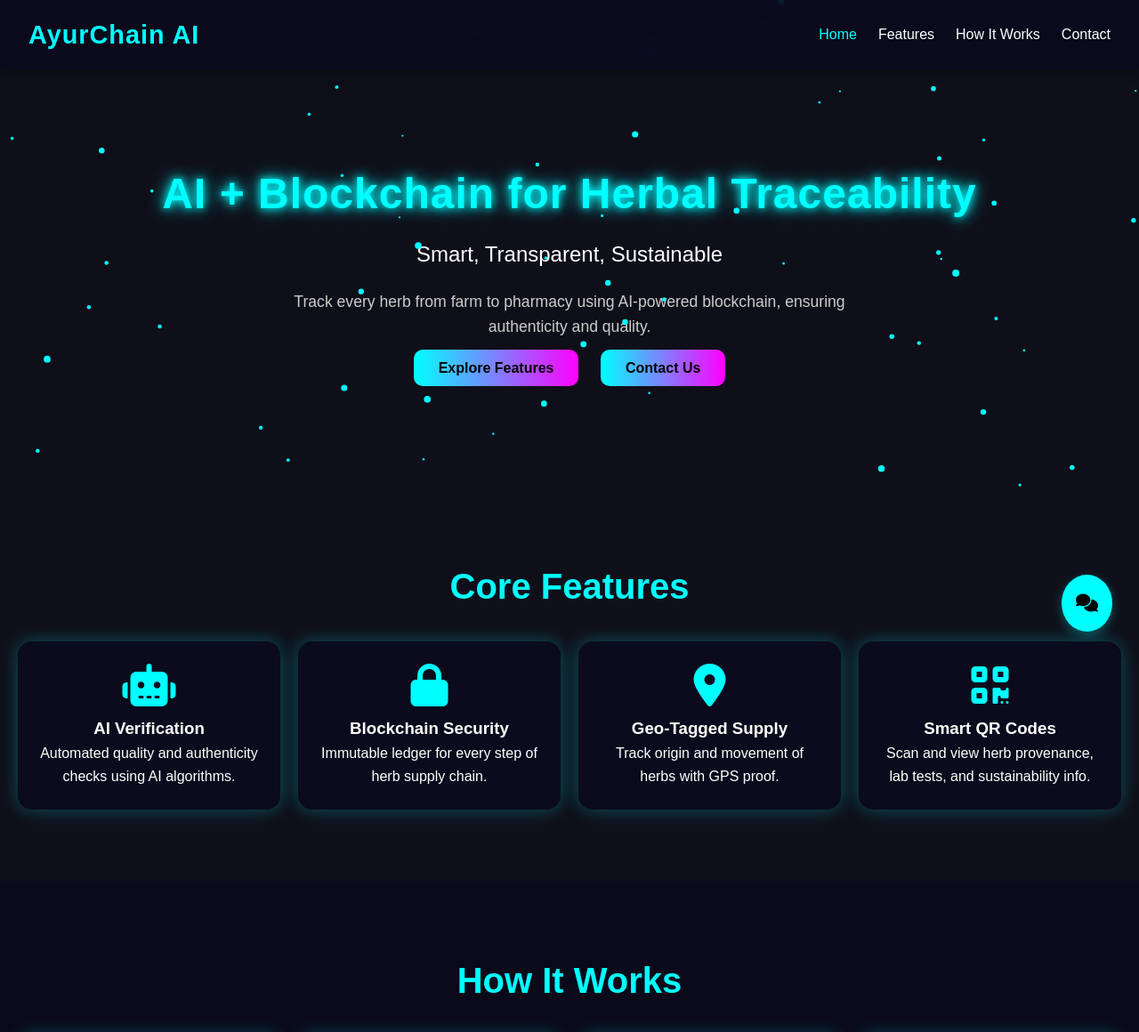
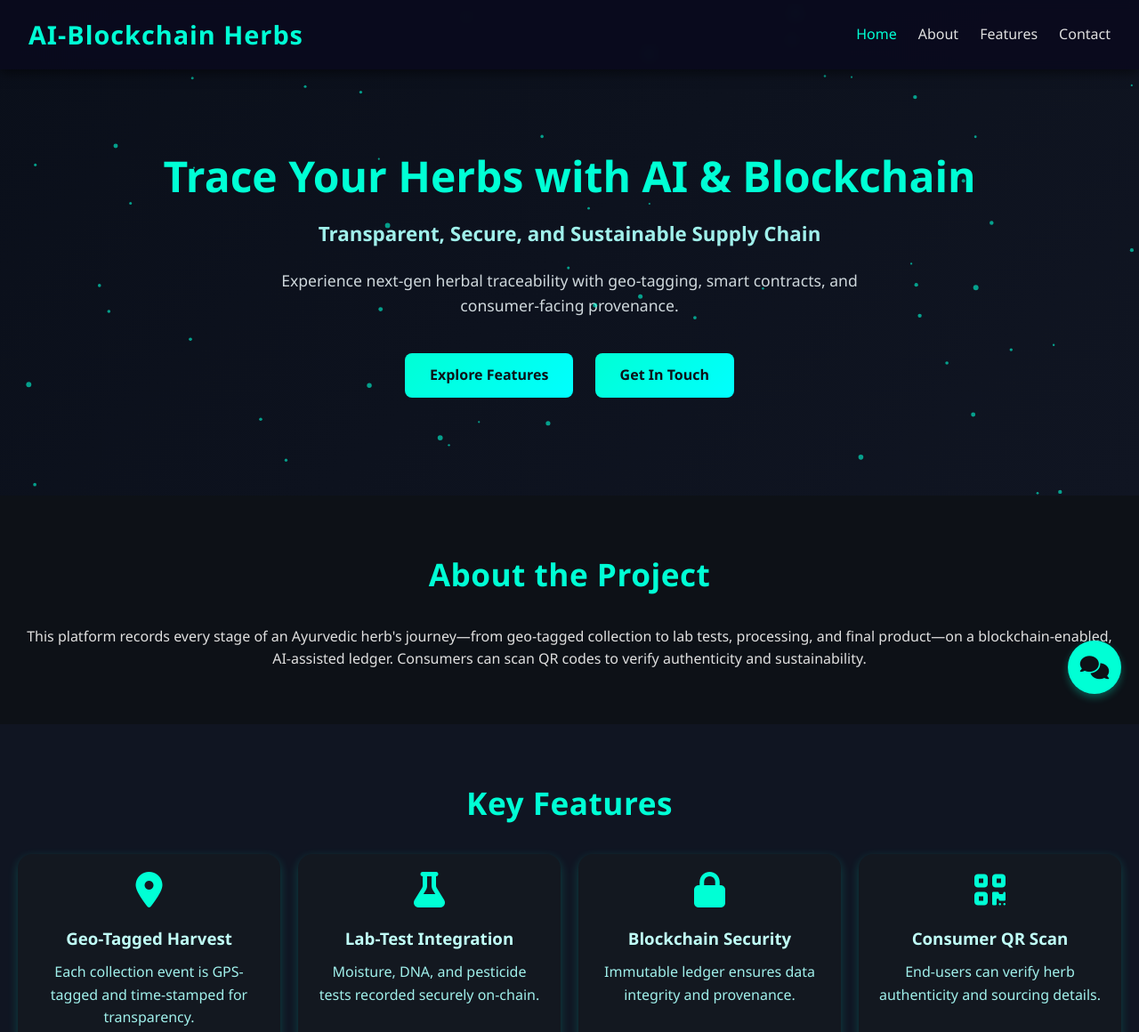
Before and after one commit to adityagopal1807/blockchain, a plain HTML site: page index.html in a window 1280 px wide. Shown: the top 1160 px of the page at 89% size. Drawn offline with Linux system fonts and the light colour scheme.

Commit message:
Update index.html

```diff
--- a/index.html
+++ b/index.html
@@ -1,194 +1,216 @@
 <!DOCTYPE html>
 <html lang="en">
 <head>
-<meta charset="UTF-8">
-<meta name="viewport" content="width=device-width, initial-scale=1.0">
-<title>AyurChain AI | Smart Herb Blockchain</title>
-<link rel="stylesheet" href="https://cdnjs.cloudflare.com/ajax/libs/font-awesome/6.4.0/css/all.min.css">
+<meta charset="UTF-8" />
+<meta name="viewport" content="width=device-width, initial-scale=1.0" />
+<title>AI Blockchain Herbal Trace</title>
+<link rel="stylesheet" href="https://cdnjs.cloudflare.com/ajax/libs/font-awesome/6.4.0/css/all.min.css" />
 <style>
-  html { scroll-behavior: smooth; }
-  * { margin: 0; padding: 0; box-sizing: border-box; font-family: 'Poppins', sans-serif; }
-  body { background: #0f0f1a; color: #fff; line-height: 1.6; overflow-x: hidden; }
+/* Basic Reset */
+* { margin:0; padding:0; box-sizing:border-box; font-family: 'Segoe UI', Tahoma, Geneva, Verdana, sans-serif; }
+body { background: #0d1117; color:#e0e0e0; line-height:1.6; scroll-behavior:smooth; }
 
-  a { text-decoration: none; }
+/* Navbar */
+nav {
+  position:fixed; top:0; left:0; width:100%; z-index:1000;
+  background: rgba(10,10,30,0.85); backdrop-filter: blur(6px);
+  display:flex; justify-content:space-between; align-items:center;
+  padding:1rem 2rem; box-shadow:0 4px 12px rgba(0,0,0,0.5);
+}
+nav .logo { color:#00ffd5; font-size:1.8rem; font-weight:bold; letter-spacing:1px; }
+nav ul { list-style:none; display:flex; gap:1.5rem; }
+nav ul li a { color:#e0e0e0; text-decoration:none; font-size:1rem; transition:0.3s; }
+nav ul li a:hover, nav ul li a.active { color:#00ffd5; }
+.menu-toggle { display:none; font-size:1.8rem; color:#00ffd5; cursor:pointer; }
 
-  /* ---------- NAVBAR ---------- */
-  nav {
-    position: fixed; width: 100%; top: 0; left: 0; z-index: 1000;
-    background: rgba(10,10,30,0.85); backdrop-filter: blur(8px);
-    display: flex; justify-content: space-between; align-items: center;
-    padding: 1rem 2rem; box-shadow: 0 4px 12px rgba(0,0,0,0.3);
+/* Hero Section */
+.hero {
+  position:relative; text-align:center; padding:160px 20px 100px;
+  background: linear-gradient(135deg,#0a0f1a,#101522);
+  overflow:hidden;
 }
-  nav .logo { color: #0ff; font-size: 1.8rem; font-weight: 700; letter-spacing: 1px; }
-  nav ul { list-style: none; display: flex; gap: 1.5rem; }
-  nav ul li a { color: #fff; font-weight: 500; transition: 0.3s; }
-  nav ul li a:hover, nav ul li a.active { color: #0ff; }
-  .menu-toggle { display: none; font-size: 1.8rem; color: #0ff; cursor: pointer; }
-  @media (max-width:768px){nav ul{display:none;flex-direction:column;background:rgba(10,10,30,0.95);position:absolute;top:60px;right:0;width:200px;padding:1rem;border-radius:8px}nav ul.show{display:flex}.menu-toggle{display:block}}
+.hero h1 { font-size:3rem; font-weight:700; color:#00ffd5; margin-bottom:0.5rem; }
+.hero h3 { font-size:1.4rem; color:#a0f0eb; margin-bottom:20px; }
+.hero p { font-size:1.1rem; max-width:650px; margin:0 auto 30px; color:#cfd8dc; }
+.hero canvas { position:absolute; top:0; left:0; z-index:0; }
 
-  /* ---------- HERO ---------- */
-  .hero { position: relative; text-align: center; padding: 180px 20px 120px; overflow: hidden; background: #0f0f1a; }
-  .hero h1 { font-size: 3rem; font-weight: 800; letter-spacing: 1px; color: #0ff; text-shadow: 0 0 10px #0ff, 0 0 20px #0ff; }
-  .hero h3 { font-size: 1.5rem; margin-top: 10px; font-weight: 400; color: #fff; }
-  .hero p { font-size: 1.1rem; margin: 20px auto; max-width: 700px; color: #ccc; }
-  .btn { background: linear-gradient(90deg,#0ff,#f0f); color: #000; padding: 12px 28px; font-weight: bold; border-radius: 10px; margin: 10px; transition:0.3s; cursor:pointer; }
-  .btn:hover { transform: translateY(-3px); box-shadow: 0 8px 20px rgba(0,255,255,0.5); }
+/* Buttons */
+.btn {
+  background: linear-gradient(135deg,#00ffd5,#0ff);
+  color:#0d1117; padding:12px 28px; border:none; border-radius:8px;
+  font-weight:bold; margin:10px; font-size:16px; cursor:pointer; text-decoration:none;
+  transition: transform 0.3s, box-shadow 0.3s;
+  display:inline-block; position:relative; z-index:1;
+}
+.btn:hover { transform:translateY(-3px); box-shadow:0 8px 20px rgba(0,255,213,0.4); }
 
-  /* ---------- PARTICLES / GLOW ---------- */
-  #particles { position:absolute; top:0; left:0; width:100%; height:100%; pointer-events:none; z-index:0; }
-  .particle { position:absolute; border-radius:50%; background:#0ff; opacity:0.6; animation: float 10s linear infinite; }
-  @keyframes float { 0%{transform:translateY(0) rotate(0deg);} 50%{transform:translateY(-100px) rotate(180deg);} 100%{transform:translateY(0) rotate(360deg);} }
+/* Sections */
+.section { padding:60px 20px; text-align:center; background:#0d1117; }
+.section:nth-child(even){ background:#101522; }
+.section h2 { font-size:2.2rem; margin-bottom:30px; color:#00ffd5; letter-spacing:0.5px; }
 
-  /* ---------- SECTIONS ---------- */
-  .section { padding: 80px 20px; text-align: center; }
-  .section:nth-child(even){background:#0a0a1a;}
-  .section h2{font-size:2.5rem;margin-bottom:20px;color:#0ff;}
-  .features{display:grid;grid-template-columns:repeat(auto-fit,minmax(250px,1fr));gap:20px;margin-top:30px;}
-  .card{background:rgba(10,10,30,0.8);border-radius:16px;box-shadow:0 0 20px rgba(0,255,255,0.3);padding:25px;transition:0.5s;opacity:0;transform:translateY(20px);}
-  .card.show{opacity:1;transform:translateY(0);}
-  .card i{font-size:3rem;color:#0ff;margin-bottom:10px;}
-  .card:hover{box-shadow:0 0 30px #0ff,0 0 60px #f0f; transform: translateY(-5px);}
+/* Cards */
+.features {
+  display:grid; grid-template-columns:repeat(auto-fit,minmax(250px,1fr));
+  gap:20px; margin-top:20px;
+}
+.card {
+  background:#131820; border-radius:16px; padding:20px;
+  box-shadow:0 4px 12px rgba(0,255,213,0.2); transition:0.6s ease;
+}
+.card i { font-size:2.5rem; color:#00ffd5; margin-bottom:10px; }
+.card h3{ margin:10px 0; color:#c0fff7; }
+.card p{ color:#a0f0eb; }
 
-  /* ---------- FOOTER ---------- */
-  .footer{background:#05050f;color:#888;text-align:center;padding:20px 10px;margin-top:60px;}
+/* Footer */
+.footer { background:#0a0f1a; color:#888; text-align:center; padding:20px; margin-top:60px; }
 
-  /* ---------- SCROLL TO TOP ---------- */
-  .top-button{position:fixed;bottom:30px;right:30px;background:#0ff;color:#000;padding:12px;border-radius:50%;font-size:18px;display:none;cursor:pointer;}
-  .top-button.show{display:inline-block;}
+/* Chat */
+.chat-icon{
+  position:fixed; bottom:20px; right:20px;
+  background:#00ffd5; color:#0d1117; border-radius:50%;
+  width:60px; height:60px; display:flex; justify-content:center; align-items:center;
+  font-size:26px; cursor:pointer; box-shadow:0 4px 8px rgba(0,255,213,0.3); z-index:1000;
+}
+.chat-container{
+  position:fixed; bottom:90px; right:20px;
+  width:350px; height:450px; background:#131820;
+  border-radius:12px; display:none; flex-direction:column; overflow:hidden; z-index:1000;
+}
+.chat-header{ background:#00ffd5; color:#0d1117; text-align:center; padding:10px; font-weight:bold; }
+.chat-box{ flex:1; padding:12px; overflow-y:auto; color:#fff; }
+.message{ margin:8px 0; padding:8px 12px; border-radius:10px; max-width:75%; }
+.user-message{ background:#00ffd5; color:#0d1117; align-self:flex-end; }
+.bot-message{ background:#0a0f1a; color:#00ffd5; align-self:flex-start; }
+.chat-input{ display:flex; border-top:1px solid #00ffd5; }
+.chat-input input{ flex:1; padding:10px; border:none; outline:none; background:#101522; color:#fff; }
+.chat-input button{ background:#00ffd5; border:none; padding:0 15px; cursor:pointer; color:#0d1117; }
 
-  /* ---------- CHAT ---------- */
-  .chat-btn{position:fixed;bottom:90px;right:30px;background:#0ff;color:#000;padding:16px;border-radius:50%;font-size:20px;cursor:pointer;z-index:1000;box-shadow:0 4px 12px rgba(0,255,255,0.3);}
-  .chat-box{position:fixed;bottom:160px;right:30px;width:350px;height:450px;background:#111;border-radius:12px;display:none;flex-direction:column;z-index:1000;box-shadow:0 0 20px #0ff;}
-  .chat-header{background:#0ff;color:#000;padding:12px;border-radius:12px 12px 0 0;display:flex;justify-content:space-between;align-items:center;}
-  .chat-messages{flex:1;padding:10px;overflow-y:auto;color:#fff;font-size:0.9rem;}
-  .chat-input{display:flex;padding:10px;border-top:1px solid #0ff;}
-  .chat-input input{flex:1;padding:8px;border-radius:6px;border:none;outline:none;}
-  .chat-input button{margin-left:8px;padding:8px 12px;background:#0ff;border:none;cursor:pointer;border-radius:6px;}
-  .message{margin:6px 0;}
-  .user{text-align:right;color:#0ff;}
-  .bot{text-align:left;color:#fff;}
+/* Scroll top button */
+.top-button{ position:fixed; bottom:30px; right:90px; background:#00ffd5; color:#0d1117; padding:12px; border-radius:50%; font-size:18px; box-shadow:0 4px 12px rgba(0,255,213,0.3); display:none; cursor:pointer; }
+.top-button.show{ display:inline-block; }
+
+@media(max-width:768px){
+  nav ul{ display:none; flex-direction:column; background:rgba(10,10,30,0.95); position:absolute; top:60px; right:0; width:200px; padding:1rem; border-radius:8px; }
+  nav ul.show{ display:flex; }
+  .menu-toggle{ display:block; }
+  .hero h1{ font-size:2rem; }
+  .hero h3{ font-size:1.1rem; }
+  .hero p{ font-size:1rem; }
+  .chat-container{ width:90%; right:5%; height:400px; }
+}
 </style>
 </head>
 <body>
+
+<!-- Navbar -->
 <nav>
-    <div class="logo">AyurChain AI</div>
+  <div class="logo">AI-Blockchain Herbs</div>
   <div class="menu-toggle" onclick="toggleMenu()"><i class="fas fa-bars"></i></div>
   <ul id="menu">
-      <li><a class="active" href="#home">Home</a></li>
+    <li><a class="active" href="#">Home</a></li>
+    <li><a href="#about">About</a></li>
     <li><a href="#features">Features</a></li>
-      <li><a href="#how">How It Works</a></li>
     <li><a href="#contact">Contact</a></li>
   </ul>
 </nav>
 
-  <header class="hero" id="home">
+<!-- Hero -->
+<header class="hero">
   <canvas id="particles"></canvas>
-    <h1>AI + Blockchain for Herbal Traceability</h1>
-    <h3>Smart, Transparent, Sustainable</h3>
-    <p>Track every herb from farm to pharmacy using AI-powered blockchain, ensuring authenticity and quality.</p>
+  <h1>Trace Your Herbs with AI & Blockchain</h1>
+  <h3>Transparent, Secure, and Sustainable Supply Chain</h3>
+  <p>Experience next-gen herbal traceability with geo-tagging, smart contracts, and consumer-facing provenance.</p>
   <a href="#features" class="btn">Explore Features</a>
-    <a href="#contact" class="btn">Contact Us</a>
+  <a href="#contact" class="btn">Get In Touch</a>
 </header>
 
+<!-- About -->
+<section class="section" id="about">
+  <h2>About the Project</h2>
+  <p>This platform records every stage of an Ayurvedic herb's journey—from geo-tagged collection to lab tests, processing, and final product—on a blockchain-enabled, AI-assisted ledger. Consumers can scan QR codes to verify authenticity and sustainability.</p>
+</section>
+
+<!-- Features -->
 <section class="section" id="features">
-    <h2>Core Features</h2>
+  <h2>Key Features</h2>
   <div class="features">
-      <div class="card"><i class="fas fa-robot"></i><h3>AI Verification</h3><p>Automated quality and authenticity checks using AI algorithms.</p></div>
-      <div class="card"><i class="fas fa-lock"></i><h3>Blockchain Security</h3><p>Immutable ledger for every step of herb supply chain.</p></div>
-      <div class="card"><i class="fas fa-map-marker-alt"></i><h3>Geo-Tagged Supply</h3><p>Track origin and movement of herbs with GPS proof.</p></div>
-      <div class="card"><i class="fas fa-qrcode"></i><h3>Smart QR Codes</h3><p>Scan and view herb provenance, lab tests, and sustainability info.</p></div>
+    <div class="card"><i class="fas fa-map-marker-alt"></i><h3>Geo-Tagged Harvest</h3><p>Each collection event is GPS-tagged and time-stamped for transparency.</p></div>
+    <div class="card"><i class="fas fa-flask"></i><h3>Lab-Test Integration</h3><p>Moisture, DNA, and pesticide tests recorded securely on-chain.</p></div>
+    <div class="card"><i class="fas fa-lock"></i><h3>Blockchain Security</h3><p>Immutable ledger ensures data integrity and provenance.</p></div>
+    <div class="card"><i class="fas fa-qrcode"></i><h3>Consumer QR Scan</h3><p>End-users can verify herb authenticity and sourcing details.</p></div>
   </div>
 </section>
 
-  <section class="section" id="how">
-    <h2>How It Works</h2>
-    <div class="features">
-      <div class="card"><i class="fas fa-seedling"></i><h3>Step 1: Harvest</h3><p>AI-assisted GPS tracking and documentation at collection.</p></div>
-      <div class="card"><i class="fas fa-industry"></i><h3>Step 2: Processing</h3><p>Recording processing, drying, and packaging events on blockchain.</p></div>
-      <div class="card"><i class="fas fa-vials"></i><h3>Step 3: Testing</h3><p>AI-enabled lab tests for purity, moisture, pesticides, DNA verification.</p></div>
-      <div class="card"><i class="fas fa-box-open"></i><h3>Step 4: Consumer Scan</h3><p>QR code reveals the complete supply chain & AI-assured quality.</p></div>
-    </div>
+<!-- Contact -->
+<section class="section" id="contact">
+  <h2>Contact Us</h2>
+  <p>Email: <a href="mailto:aiherbs@domain.com">aiherbs@domain.com</a></p>
 </section>
 
-  <section class="section" id="contact">
-    <h2>Contact Us</h2>
-    <p>Email: <a href="mailto:ayurchain@support.com">ayurchain@support.com</a></p>
-    <p>Organization: Ministry of Ayush | AIIA</p>
-  </section>
-
-  <footer class="footer">&copy; 2025 AyurChain AI. All rights reserved.</footer>
-
-  <a href="#" class="top-button"><i class="fas fa-arrow-up"></i></a>
+<!-- Footer -->
+<footer class="footer">&copy; 2025 AI-Blockchain Herbal Trace. All rights reserved.</footer>
 
 <!-- Chat -->
-  <div class="chat-btn" onclick="toggleChat()"><i class="fas fa-comments"></i></div>
-  <div class="chat-box" id="chatBox">
-    <div class="chat-header">
-      <span>AyurChain AI Assistant</span>
-      <i class="fas fa-times" style="cursor:pointer" onclick="toggleChat()"></i>
-    </div>
-    <div class="chat-messages" id="chatMessages">
-      <div class="message bot">👋 Hello! Ask me about features, AI verification, or blockchain traceability!</div>
-    </div>
+<div class="chat-icon" onclick="toggleChat()"><i class="fas fa-comments"></i></div>
+<div class="chat-container" id="chat-container">
+  <div class="chat-header">AI Assistant</div>
+  <div class="chat-box" id="chatMessages"></div>
   <div class="chat-input">
-      <input type="text" id="userInput" placeholder="Type your message..." />
-      <button onclick="sendMessage()">Send</button>
+    <input type="text" id="chatInput" placeholder="Type your message...">
+    <button onclick="sendChat()"><i class="fas fa-paper-plane"></i></button>
   </div>
 </div>
 
+<!-- Scroll Top -->
+<a href="#" class="top-button" id="topBtn"><i class="fas fa-arrow-up"></i></a>
+
+<!-- Scripts -->
 <script>
-  // ---------- MENU ----------
-  function toggleMenu(){document.getElementById("menu").classList.toggle("show");}
+// Menu Toggle
+function toggleMenu(){document.getElementById('menu').classList.toggle('show');}
 
-  // ---------- SCROLL TO TOP ----------
-  const topButton=document.querySelector('.top-button');
+// Scroll Top Button
+const topButton=document.getElementById('topBtn');
 window.addEventListener('scroll',()=>topButton.classList.toggle('show',window.scrollY>400));
 
-  // ---------- CARD ANIMATION ----------
-  const cards=document.querySelectorAll('.card');
-  const observer=new IntersectionObserver(entries=>{entries.forEach(entry=>entry.target.classList.toggle('show',entry.isIntersecting));},{threshold:0.4});
-  cards.forEach(card=>observer.observe(card));
-
-  // ---------- CHAT ----------
-  function toggleChat(){const chat=document.getElementById("chatBox"); chat.style.display=chat.style.display==='flex'?'none':'flex';}
-  function sendMessage(){
-    const input=document.getElementById("userInput");
-    const msg=input.value.trim();
-    if(!msg)return;
-    const messages=document.getElementById("chatMessages");
-    messages.innerHTML+=`<div class="message user">${msg}</div>`;
-    input.value="";
-    setTimeout(()=>{messages.innerHTML+=`<div class="message bot">🤖 AI Assistant: Our system is blockchain-secure & AI-verified!</div>`;messages.scrollTop=messages.scrollHeight;},800);
-    messages.scrollTop=messages.scrollHeight;
-  }
-
-  // ---------- PARTICLES ----------
-  const canvas=document.getElementById('particles');
-  const ctx=canvas.getContext('2d');
-  let particlesArray=[];
+// Particle Animation
+const canvas=document.getElementById('particles'), ctx=canvas.getContext('2d');
+let particles=[];
 function initParticles(){
   canvas.width=window.innerWidth;
   canvas.height=document.querySelector('.hero').offsetHeight;
-    particlesArray=[];
-    for(let i=0;i<60;i++){
-      particlesArray.push({x:Math.random()*canvas.width, y:Math.random()*canvas.height, r:Math.random()*3+1, dx:(Math.random()-0.5)*0.5, dy:(Math.random()-0.5)*0.5});
-    }
+  particles=[];
+  for(let i=0;i<60;i++){particles.push({x:Math.random()*canvas.width, y:Math.random()*canvas.height, r:Math.random()*2+1, dx:(Math.random()-0.5)*0.3, dy:(Math.random()-0.5)*0.3});}
 }
 function animateParticles(){
   ctx.clearRect(0,0,canvas.width,canvas.height);
-    particlesArray.forEach(p=>{
+  particles.forEach(p=>{
     ctx.beginPath();
     ctx.arc(p.x,p.y,p.r,0,Math.PI*2);
-      ctx.fillStyle="#0ff"; ctx.fill();
+    ctx.fillStyle="rgba(0,255,213,0.6)"; ctx.fill();
     p.x+=p.dx; p.y+=p.dy;
     if(p.x<0||p.x>canvas.width)p.dx*=-1;
     if(p.y<0||p.y>canvas.height)p.dy*=-1;
   });
   requestAnimationFrame(animateParticles);
 }
-  initParticles();
-  animateParticles();
+initParticles(); animateParticles();
 window.addEventListener('resize',initParticles);
+
+// Chat
+function toggleChat(){const c=document.getElementById('chat-container');c.style.display=c.style.display==='flex'?'none':'flex';}
+function sendChat(){
+  const input=document.getElementById('chatInput'); const msg=input.value.trim();
+  if(!msg)return;
+  document.getElementById('chatMessages').innerHTML+=`<div class="message user-message">${msg}</div>`;
+  input.value='';
+  setTimeout(()=>{document.getElementById('chatMessages').innerHTML+=`<div class="message bot-message">🤖 AI Assistant: This herb is verified on blockchain!</div>`;document.getElementById('chatMessages').scrollTop=document.getElementById('chatMessages').scrollHeight;},700);
+  document.getElementById('chatMessages').scrollTop=document.getElementById('chatMessages').scrollHeight;
+}
+// Enter key
+document.getElementById('chatInput').addEventListener('keypress',e=>{if(e.key==='Enter')sendChat();});
 </script>
+
 </body>
 </html>
```
Lines whose indentation alone changed are shown as unchanged.
